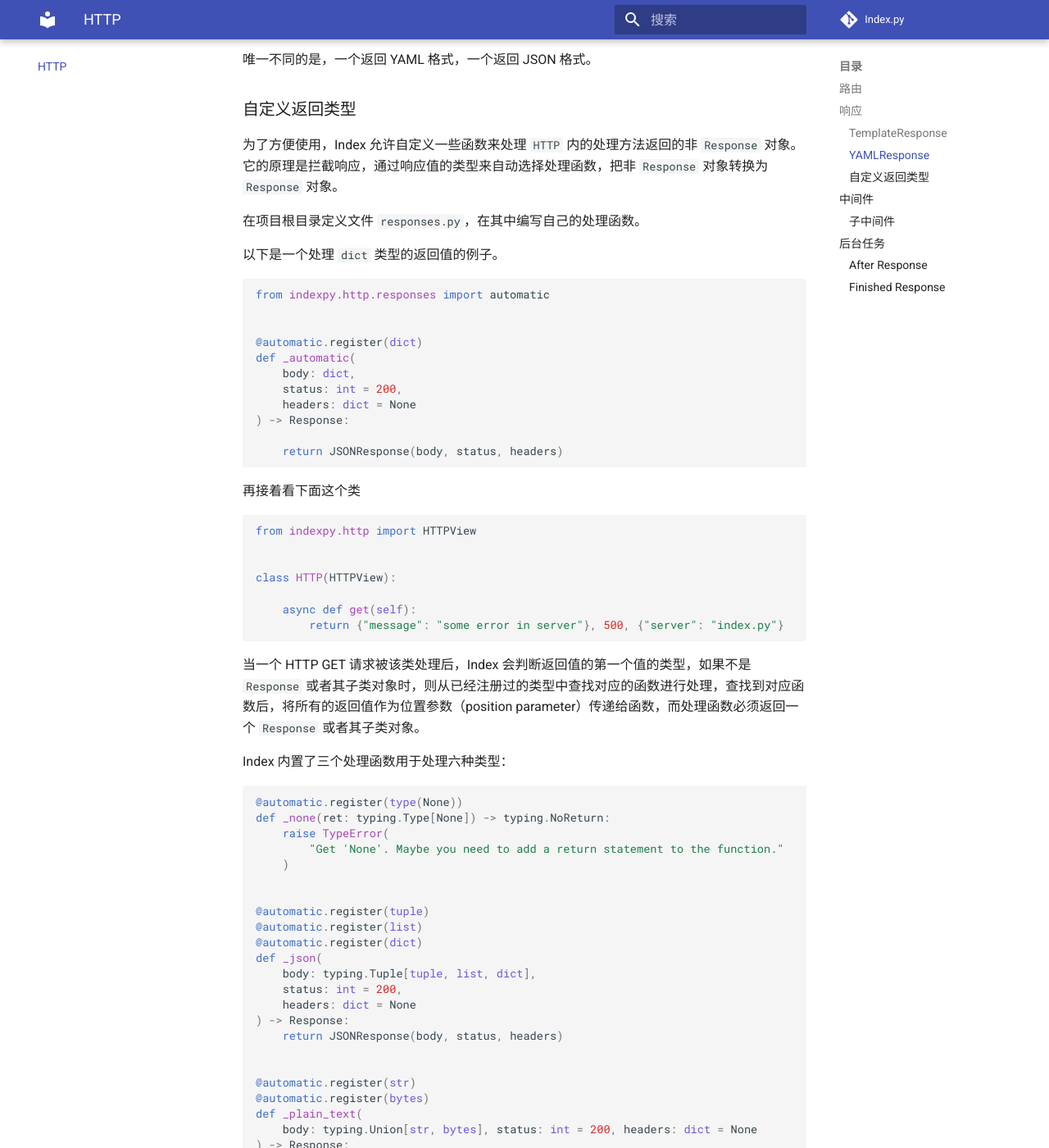
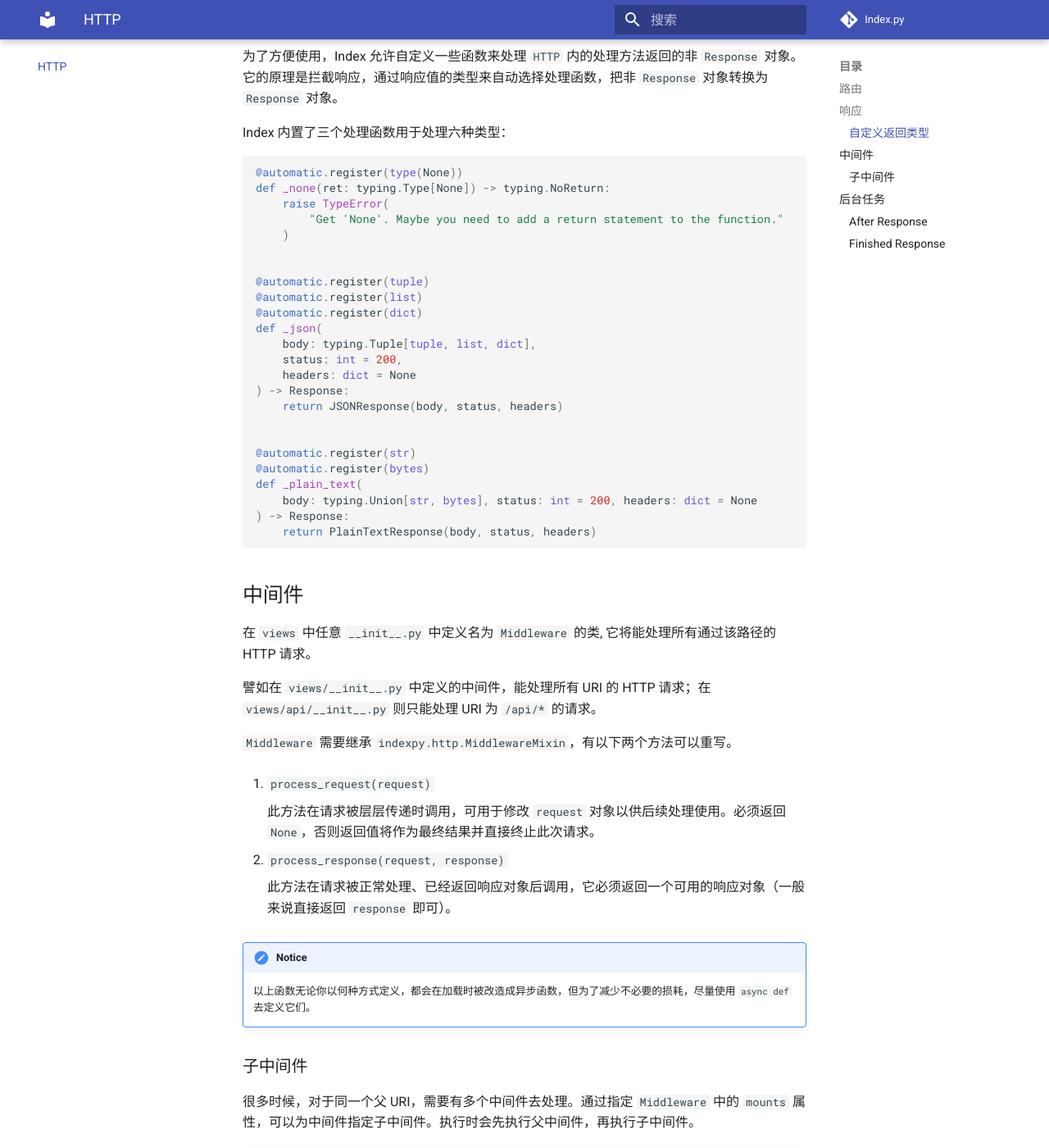
Before and after one commit to abersheeran/kui, an MkDocs documentation site: the page built from docs/http.md, in a window 1280 px wide and 1400 px high, scrolled down 2122 px. Shown: the whole window at 82% size. Built offline with MkDocs 1.6.1 and Material for MkDocs 9.7.7, drawn with Linux system fonts in a browser that asks for light colours; comment, search, counter and statistics services are not loaded; some of the changed text lies outside the part shown.

Commit message:
update docs

````diff
--- a/docs/http.md
+++ b/docs/http.md
@@ -43,10 +43,8 @@
 * [RedirectResponse](https://www.starlette.io/responses/#redirectresponse)
 * [StreamingResponse](https://www.starlette.io/responses/#streamingresponse)
 * [FileResponse](https://www.starlette.io/responses/#fileresponse)
+
 * TemplateResponse
-* YAMLResponse
-
-### TemplateResponse
 
 Index 提供了使用 Jinja2 的方法。如下代码将会自动在项目下的 `templates` 目录里寻找对应的模板进行渲染。
 
@@ -60,7 +58,7 @@
         return TemplateResponse("chat.html", {"request": self.request})
 ```
 
-### YAMLResponse
+* YAMLResponse
 
 由于 YAML 与 JSON 的等价性，YAMLResponse 与 JSONResponse 的使用方法相同。
 
@@ -69,38 +67,6 @@
 ### 自定义返回类型
 
 为了方便使用，Index 允许自定义一些函数来处理 `HTTP` 内的处理方法返回的非 `Response` 对象。它的原理是拦截响应，通过响应值的类型来自动选择处理函数，把非 `Response` 对象转换为 `Response` 对象。
-
-在项目根目录定义文件 `responses.py`，在其中编写自己的处理函数。
-
-以下是一个处理 `dict` 类型的返回值的例子。
-
-```python
-from indexpy.http.responses import automatic
-
-
-@automatic.register(dict)
-def _automatic(
-    body: dict,
-    status: int = 200,
-    headers: dict = None
-) -> Response:
-
-    return JSONResponse(body, status, headers)
-```
-
-再接着看下面这个类
-
-```python
-from indexpy.http import HTTPView
-
-
-class HTTP(HTTPView):
-
-    async def get(self):
-        return {"message": "some error in server"}, 500, {"server": "index.py"}
-```
-
-当一个 HTTP GET 请求被该类处理后，Index 会判断返回值的第一个值的类型，如果不是 `Response` 或者其子类对象时，则从已经注册过的类型中查找对应的函数进行处理，查找到对应函数后，将所有的返回值作为位置参数（position parameter）传递给函数，而处理函数必须返回一个 `Response` 或者其子类对象。
 
 Index 内置了三个处理函数用于处理六种类型：
 
````
Also changed, not shown: docs/config/list.md (+5 -3 lines), docs/firststep/begin.md (added, +3 -0 lines), docs/firststep/index.md (+1 -1 lines).
